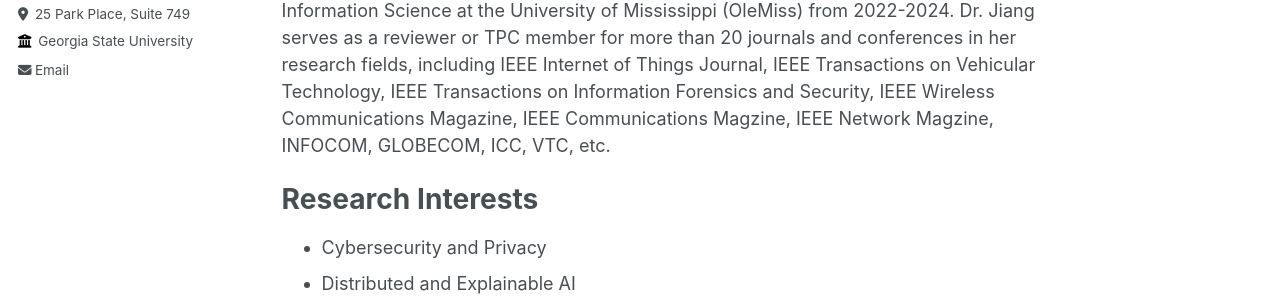
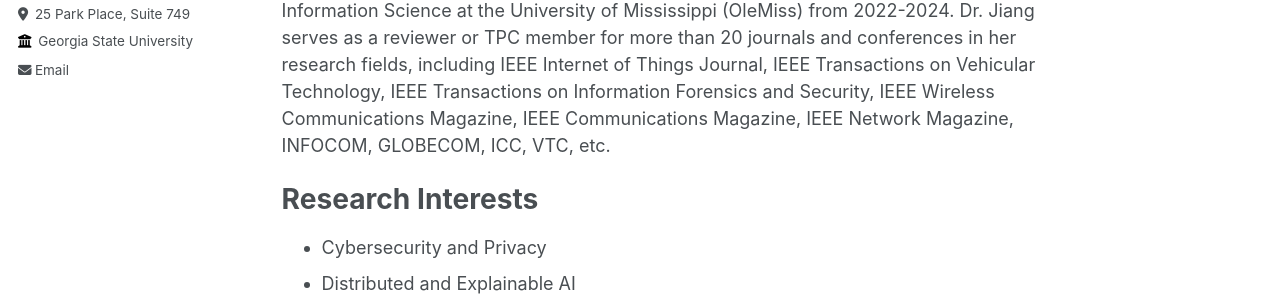
Before and after one commit to suhbrina-perry/suhbrina-perry.github.io, a Jekyll site: the page built from _pages/about.md, in a window 1280 px wide and 1061 px high. Shown: the part 286-587 px from the top of the window. Built offline with Jekyll 4.4.1, drawn with Linux system fonts in a browser that asks for light colours; some of the changed text lies outside the part shown.

Commit message:
Update about.md

```diff
--- a/_pages/about.md
+++ b/_pages/about.md
@@ -6,7 +6,7 @@ redirect_from:
   - /about/
   - /about.html
 ---
-Dr. Yili Jiang currently is an Assitant Professor in the [Department of Computer Science](https://csds.gsu.edu/) at the [Georgia State University (GSU)](https://www.gsu.edu/). She received her Ph.D. in Computer Engineering from the University of Nebraska-Lincoln, NE, USA, 2022 and B.S. in Electronic and Information Engineering from Nanjing University of Posts and Telecommunications, Nanjing, China, 2014. Prior to joining GSU, She was an Assistant Professor in the Dept of Computer and Information Science at the University of Mississippi (OleMiss) from 2022-2024. Dr. Jiang serves as a reviewer or TPC member for more than 20 journals and conferences in her research fields, including IEEE Internet of Things Journal, IEEE Transactions on Vehicular Technology, IEEE Transactions on Information Forensics and Security, IEEE Wireless Communications Magazine, IEEE Communications Magzine, IEEE Network Magzine, INFOCOM, GLOBECOM, ICC, VTC, etc.
+Dr. Yili Jiang currently is an Assitant Professor in the [Department of Computer Science](https://csds.gsu.edu/) at the [Georgia State University (GSU)](https://www.gsu.edu/). She received her Ph.D. in Computer Engineering from the University of Nebraska-Lincoln, NE, USA, 2022 and B.S. in Electronic and Information Engineering from Nanjing University of Posts and Telecommunications, Nanjing, China, 2014. Prior to joining GSU, She was an Assistant Professor in the Dept of Computer and Information Science at the University of Mississippi (OleMiss) from 2022-2024. Dr. Jiang serves as a reviewer or TPC member for more than 20 journals and conferences in her research fields, including IEEE Internet of Things Journal, IEEE Transactions on Vehicular Technology, IEEE Transactions on Information Forensics and Security, IEEE Wireless Communications Magazine, IEEE Communications Magazine, IEEE Network Magazine, INFOCOM, GLOBECOM, ICC, VTC, etc.
 
 Research Interests
 ======
```
